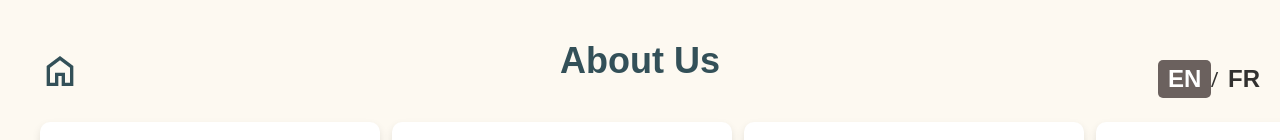
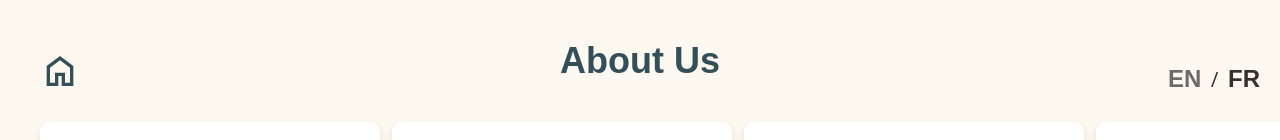
Before and after one commit to cedricdraghici/montreal-explorer, a React (Create React App) app in the folder frontend/: page /AboutUs in a window 1280 px wide. In both pictures the pointer is over the button "EN". Shown: the top 140 px of the page. Built offline with nearby package versions, Linux system fonts and the light colour scheme; grey boxes are pictures that could not be loaded.

Commit message:
some change to the hompage

```diff
--- a/frontend/src/App.css
+++ b/frontend/src/App.css
@@ -57,8 +57,9 @@ html, body {
   flex-wrap: nowrap;
   gap: 180px; /* Adjust the spacing between nav items */
   font-family: 'Kanit', serif;
+  color:hsla(0, 0%, 0%, 0.802);
   font-size: 30px;
-  font-weight: 400;
+  font-weight: 00;
   list-style: none;
   margin: 0;
   padding: 0;
@@ -227,6 +228,6 @@ html, body {
   color:hsla(0, 0%, 0%, 0.802);
 }
 .language-switcher button:hover {
-  background-color: #1d0f0fa5;
-  color: #fff;
+  background-color: transparent;
+  color: #6c6a6a;
 }
```
